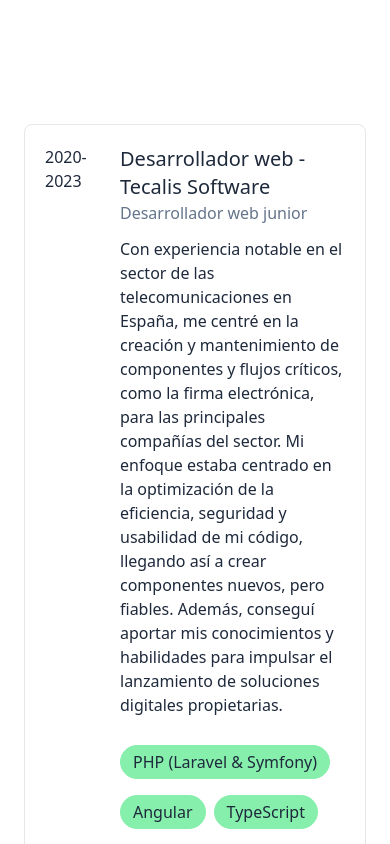
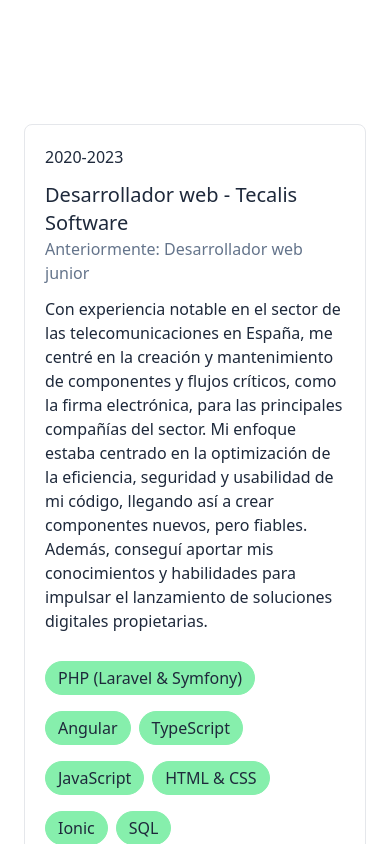
Before and after one commit to romeuu/portfolio-web, an Angular app: page / in a window 390 px wide. Shown: the part 820-1664 px from the top of the page. Built offline with nearby package versions, Linux system fonts and the light colour scheme.

Commit message:
Finalizadas cards trabajo

```diff
--- a/src/app/app.component.html
+++ b/src/app/app.component.html
@@ -2,7 +2,7 @@
     <div class="content">
       <div class="mx-auto lg:px-24 lg:py-0 lg:flex-row xs:flex xs:flex-col-reverse xs:px-6">
         <div class="lg:w-1/2 lg:py-24">
-          <section class="w-70" id="sobre-mi">
+          <section class="w-70 scroll-mt-24" id="sobre-mi">
               <h2 class="lg:hidden text-slate-700 tracking-tight text-xl mb-3">Sobre mí</h2>
               <p class="text-slate-800">Mi pasión por el mundo web viene desde pequeño, ya que siempre me preguntaba que había detrás de la pantalla. Con 17 años, lo hice oficial y me lancé a estudiar este mundo.</p>
               <p class="mt-3 text-slate-800">Esto me permitió, a día de hoy, haber trabajado durante casi 4 años en una empresa que me apasionaba, implementando soluciones digitales a nivel nacional. Además,
@@ -15,7 +15,7 @@
               <app-job></app-job>
           </section>
 
-          <section class="w-70 scroll-mt-14 mt-36" id="proyectos">
+          <section class="w-70 scroll-mt-24 mt-36" id="proyectos">
               <p class="text-slate-800">Mi pasión por el mundo web viene desde pequeño, ya que siempre me preguntaba que había detrás de la pantalla. Con 17 años, lo hice oficial y me lancé a estudiar este mundo.</p>
               <p class="mt-3 text-slate-800">Esto me permitió, a día de hoy, haber trabajado durante casi 4 años en una empresa que me apasionaba, implementando soluciones digitales a nivel nacional. Además,
                 durante un tiempo, me encargué de mantener y desarrollar webs para clientes particulares, llegando a trabajar con diversos sectores del mercado.</p>
--- a/src/app/job-card/job-card.component.html
+++ b/src/app/job-card/job-card.component.html
@@ -1,10 +1,10 @@
 <div class="max-w-sm w-full lg:max-w-full rounded-lg text-slate-800 p-5 border border-solid border-gray-200
-hover:bg-slate-800 hover:text-white transition ease-in-out hover:scale-105 flex group mb-5" *ngFor="let item of experiencia">
+hover:bg-slate-800 hover:text-white transition ease-in-out hover:scale-105 lg:flex group mb-5" *ngFor="let item of experiencia">
     <!--<h1 class="text-l">proyecto</h1>-->
-    <div class="w-1/4 lg:mr-3">
+    <div class="lg:w-1/4 lg:mr-3 lg:mb-0 xs:mb-3">
         <h2 class="group-hover:text-green-300 transition ease-in-out">{{item.fecha}}</h2>
     </div>
-    <div class="w-3/4">
+    <div class="lg:w-3/4">
         <h2 class="mb-3 text-xl group-hover:text-green-300 transition ease-in-out" *ngIf="item.subtitulo == null">
             {{item.titulo}}
         </h2>
--- a/src/app/job-card/job-card.component.ts
+++ b/src/app/job-card/job-card.component.ts
@@ -16,7 +16,7 @@ export class JobCardComponent implements OnInit {
       {
         "fecha": "2020-2023",
         "titulo": 'Desarrollador web - Tecalis Software',
-        "subtitulo": 'Desarrollador web junior',
+        "subtitulo": 'Anteriormente: Desarrollador web junior',
         "texto": "Con experiencia notable en el sector de las telecomunicaciones en España, me centré en la creación y mantenimiento de componentes y flujos críticos, como la firma electrónica, para las principales compañías del sector. Mi enfoque estaba centrado en la optimización de la eficiencia, seguridad y usabilidad de mi código, llegando así a crear componentes nuevos, pero fiables. Además, conseguí aportar mis conocimientos y habilidades para impulsar el lanzamiento de soluciones digitales propietarias.",
         "tecnologias": ["PHP (Laravel & Symfony)", "Angular", "TypeScript", "JavaScript", "HTML & CSS", "Ionic", "SQL"]
       },
```
